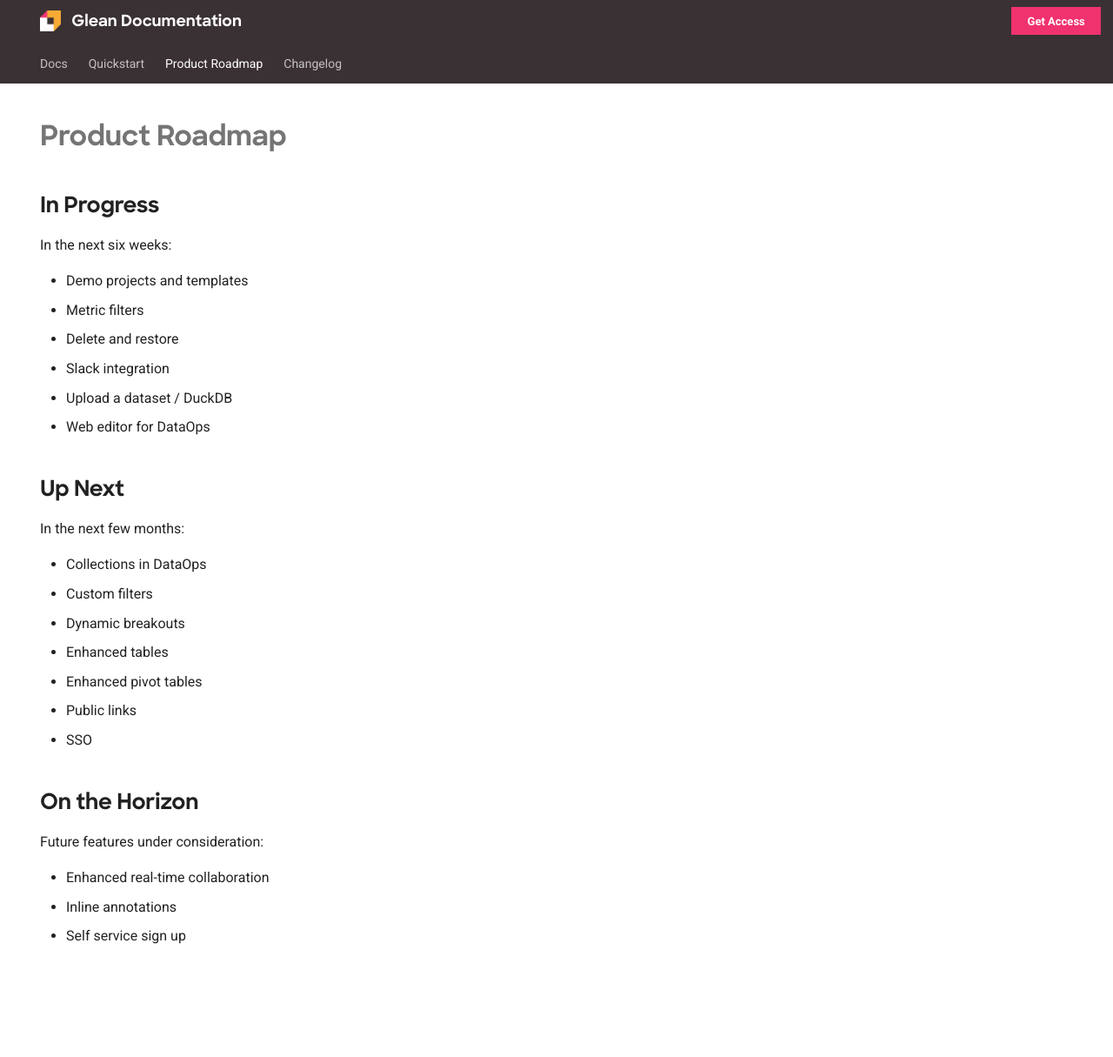
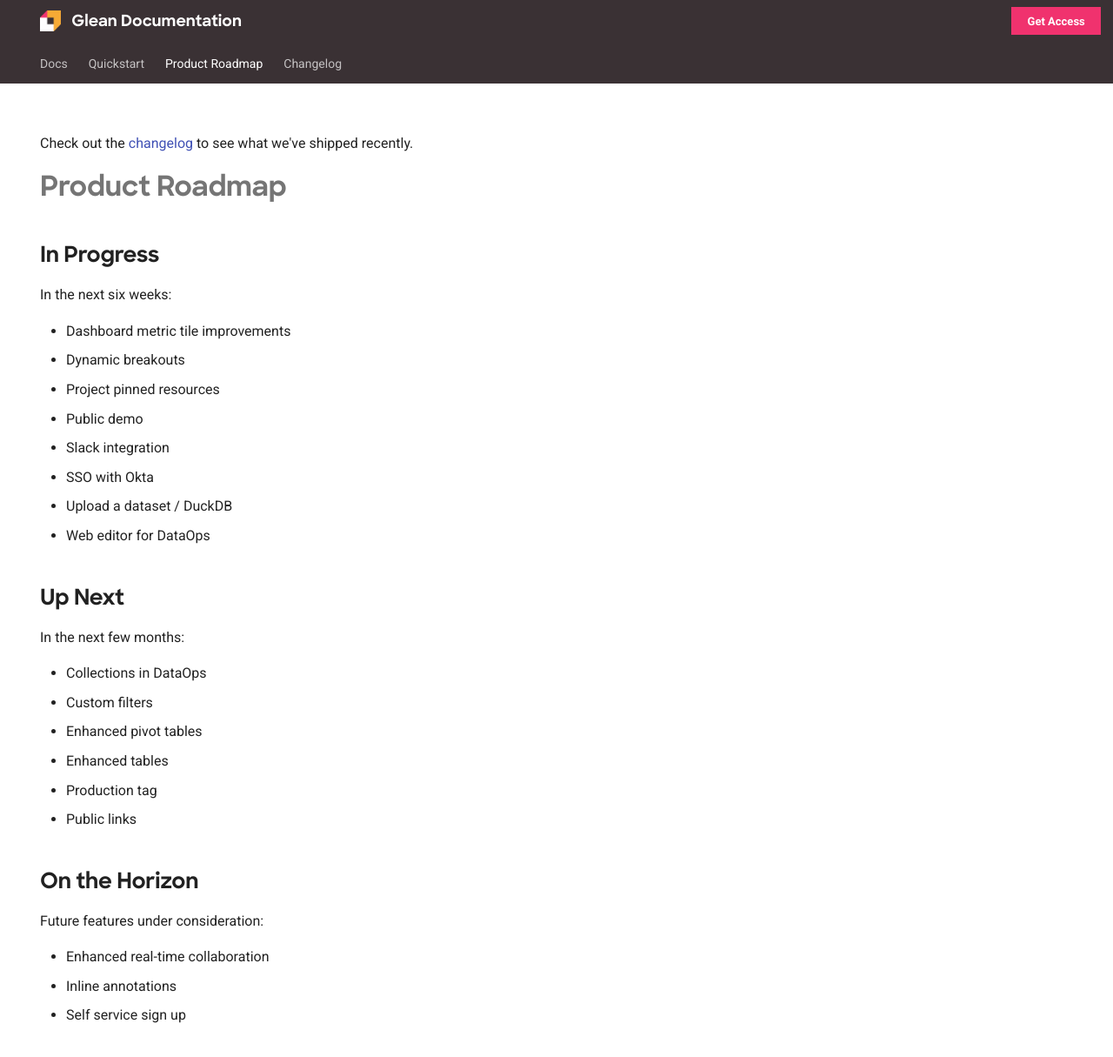
Before and after one commit to gleannyc/documentation, an MkDocs documentation site: the page built from docs/product-roadmap/product-roadmap.md, in a window 1280 px wide and 1364 px high. Shown: the top 1215 px of the window at 87% size. Built offline with MkDocs 1.6.1 and Material for MkDocs 9.7.7, drawn with Linux system fonts in a browser that asks for light colours.

Commit message:
update public roadmap (#87)
* update roadmap

* note about okta

```diff
--- a/docs/product-roadmap/product-roadmap.md
+++ b/docs/product-roadmap/product-roadmap.md
@@ -3,6 +3,8 @@ hide:
   - navigation
   - toc
 ---
+
+Check out the [changelog](../../changelog/) to see what we've shipped recently.
 
 # Product Roadmap
 
@@ -10,10 +12,12 @@ hide:
 
 In the next six weeks:
 
-- Demo projects and templates
-- Metric filters
-- Delete and restore
+- Dashboard metric tile improvements
+- Dynamic breakouts
+- Project pinned resources
+- Public demo
 - Slack integration
+- SSO with Okta
 - Upload a dataset / DuckDB
 - Web editor for DataOps
 
@@ -23,11 +27,10 @@ In the next few months:
 
 - Collections in DataOps
 - Custom filters
-- Dynamic breakouts
+- Enhanced pivot tables
 - Enhanced tables
-- Enhanced pivot tables
+- Production tag
 - Public links
-- SSO
 
 ## On the Horizon
 
```
